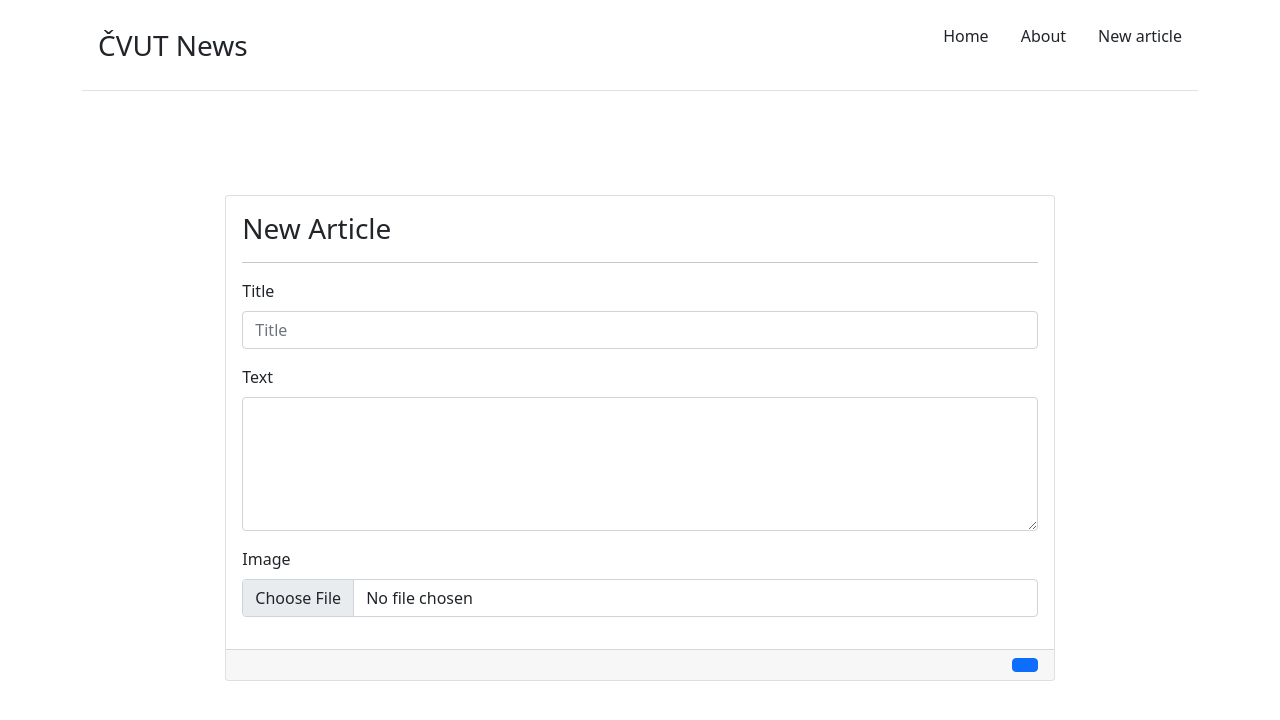
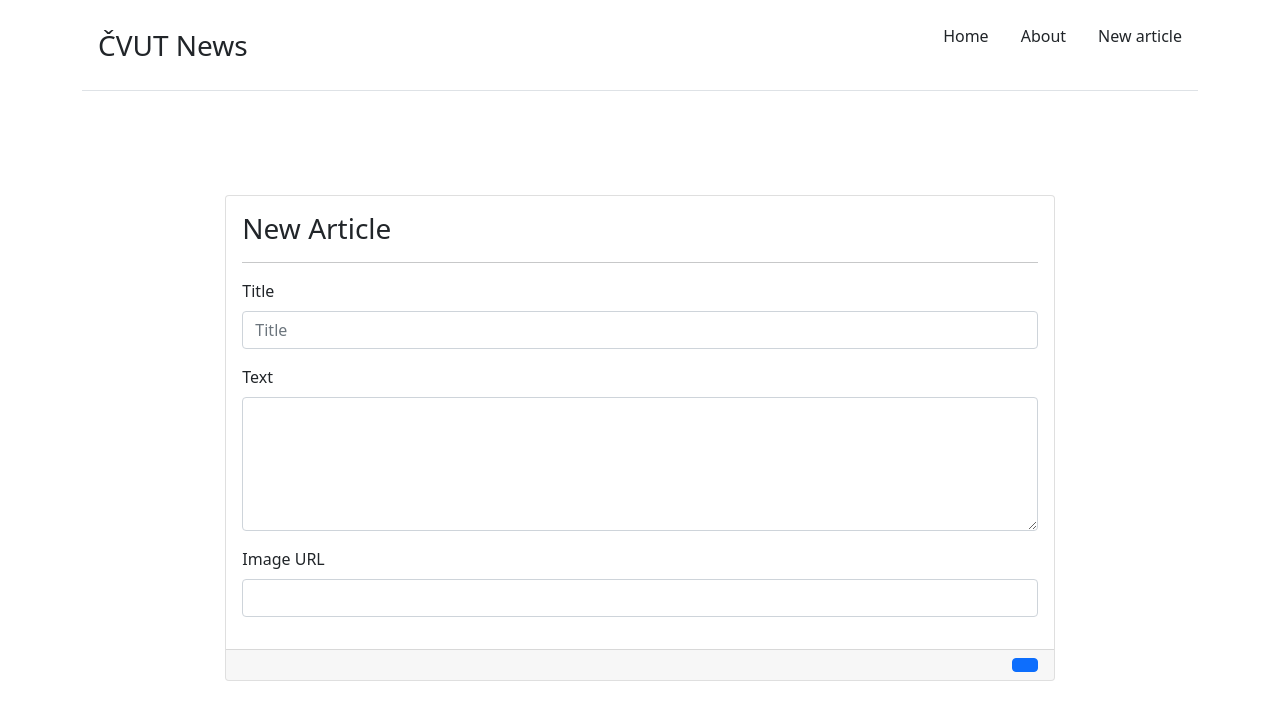
Before and after one commit to GliguroskiJ/aktuality_api, a Vue app in the folder client/: page /narticle in a window 1280 px wide. Shown: the top 720 px of the page. Built offline with nearby package versions, Linux system fonts and the light colour scheme; the HTML template or start-up script is replaced by a standard one.

Commit message:
edit btn added, edited frontend + added some articles to work with. Next: working edit

```diff
--- a/client/src/components/Article.vue
+++ b/client/src/components/Article.vue
@@ -1,12 +1,14 @@
 <template>
   <div className="row">
     <div className="col-md-6 offset-md-3 p-5 bg-light">
-      <h3>{{ article.title }} #{{ article.id }}</h3>
+      <h3>{{ article.title }}</h3>
       <h6>{{ formattedDate }}</h6>
       <p v-html="article.text"></p>
-      <button class="btn-danger" @click="del(article.id)">Delete</button>
+      <button class="btn-danger text-black float-end" @click="del(article.id)"><em class="bi-trash"></em> Delete</button>
+      <button class="btn-info float-end me-3" @click=""><em class="bi-pencil"></em> Edit</button>
     </div>
   </div>
+  <footer style="height: 10vh;"></footer>
 </template>
 
 <script>
@@ -41,6 +43,7 @@ export default {
       try {
         const res = await fetch(`http://localhost:3000/articles/${id}`, {method: 'DELETE'});
         alert("Deleted!");
+        window.location.assign("http://localhost:3001");
         return res.json();
       } catch (e) {
         alert(e);
--- a/client/src/components/Bio.vue
+++ b/client/src/components/Bio.vue
@@ -1,8 +1,8 @@
 <template>
 <div class="card">
     <div class="card-body">
-        <div class="card-title">Tomas</div>
-        <div class="card-subtitle">1.1.1999</div>
+        <div class="card-title">CVUT News</div>
+        <div class="card-subtitle">Denní zpravodajstvi</div>
         <p>Lorem ipsum dolor sit amet, consectetuer adipiscing elit. Donec quis nibh at felis congue commodo. Fusce wisi. Vestibulum erat nulla, ullamcorper nec, rutrum non, nonummy ac, erat. Nulla turpis magna, cursus sit amet, suscipit a, interdum id, felis. Nulla pulvinar eleifend sem. Sed elit dui, pellentesque a, faucibus vel, interdum nec, diam. Nullam sapien sem, ornare ac, nonummy non, lobortis a enim. Aliquam erat volutpat. Phasellus enim erat, vestibulum vel, aliquam a, posuere eu, velit. Etiam egestas wisi a erat. Mauris elementum mauris vitae tortor. Ut tempus purus at lorem. Aenean fermentum risus id tortor.</p>
         <p>Vestibulum fermentum tortor id mi. Integer lacinia. Maecenas aliquet accumsan leo. Morbi leo mi, nonummy eget tristique non, rhoncus non leo. Nulla pulvinar eleifend sem. Etiam dictum tincidunt diam. Pellentesque habitant morbi tristique senectus et netus et malesuada fames ac turpis egestas. Etiam sapien elit, consequat eget, tristique non, venenatis quis, ante. Mauris dictum facilisis augue. Nulla turpis magna, cursus sit amet, suscipit a, interdum id, felis. Pellentesque sapien. Phasellus et lorem id felis nonummy placerat. Nulla non arcu lacinia neque faucibus fringilla. Pellentesque arcu. Nulla pulvinar eleifend sem. Quisque porta. Et harum quidem rerum facilis est et expedita distinctio. Etiam quis quam. In enim a arcu imperdiet malesuada.</p>
     </div>
--- a/client/src/components/Navigation.vue
+++ b/client/src/components/Navigation.vue
@@ -1,5 +1,5 @@
 <template>
-  <div class="container">
+  <div class="container sticky-top bg-white">
     <header class="d-flex flex-wrap justify-content-center py-3 mb-4 border-bottom">
       <a class="d-flex align-items-center mb-3 mb-md-0 me-md-auto text-dark text-decoration-none">
         <router-link class="nav-link text-dark" to="/">
--- a/client/src/components/NewArticle.vue
+++ b/client/src/components/NewArticle.vue
@@ -20,8 +20,8 @@
         </div>
         <div class="row mb-3">
           <div class="col">
-            <label class="form-label">Image</label>
-            <input @change="onImage" class="form-control" type="file" id="file">
+            <label class="form-label">Image URL</label>
+            <input v-model="article.image" class="form-control" type="text" id="file">
           </div>
         </div>
       </div>
@@ -45,9 +45,6 @@ export default {
     }
   },
   methods: {
-    onImage(e) {
-
-    },
     async send() {
       try {
         console.log(this.article);
@@ -60,6 +57,7 @@ export default {
               }
             }
         )
+        window.location.assign("http://localhost:3001");
         alert("Saved!");
       } catch (e) {
         alert(e);
--- a/client/src/components/Preview.vue
+++ b/client/src/components/Preview.vue
@@ -2,7 +2,7 @@
     <div class="card">
         <div class="row">
             <div class="col-xl-3 col-lg-4">
-                <img :src="image" alt="" class="card-img img-fluid p-1">
+                <img :src="image" alt="" class="card-img img-fluid p-1 w-100 h-100">
             </div>
             <div class="col-xl-9 col-lg-8">
                 <div class="card-body">
--- a/client/src/views/AboutView.vue
+++ b/client/src/views/AboutView.vue
@@ -1,7 +1,7 @@
 <template>
     <div class="row">
         <div class="col-2 offset-2">
-            <img src="https://picsum.photos/id/237/200/300" class="img-fluid">
+            <img src="https://picsum.photos/id/1/200/300" class="img-fluid">
         </div>
         <div class="col-6">
             <Bio></Bio>
```
Also changed, not shown: 1 other file (tests, documents, lock files or other folders).
